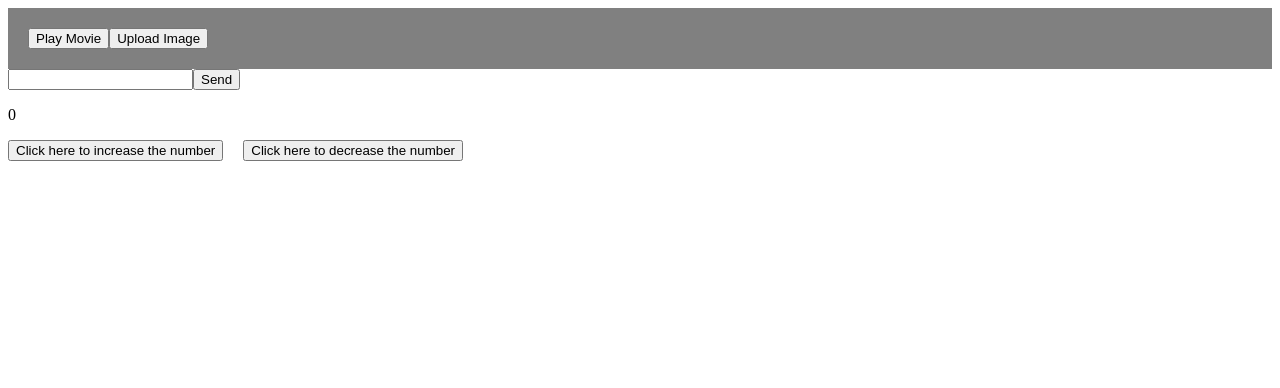
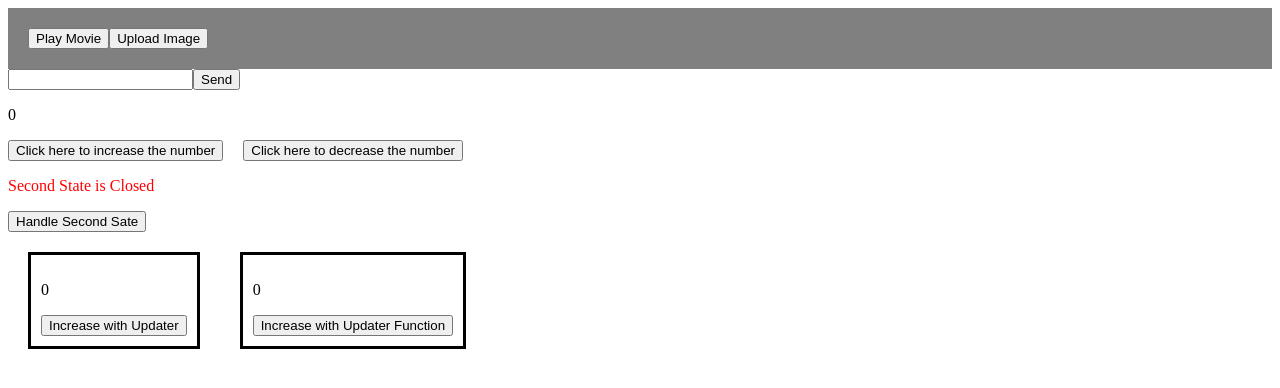
Before and after one commit to engr-mahmudul/React_Following_Documentation, a React (Vite) app in the folder adding-interactivity/: page / in a window 1280 px wide. Shown: the top 388 px of the page. Built offline with nearby package versions, Linux system fonts and the light colour scheme.

Commit message:
Understood the snapshot, batch updating and updating function

```diff
--- a/adding-interactivity/src/components/UseStateHook.jsx
+++ b/adding-interactivity/src/components/UseStateHook.jsx
@@ -1,9 +1,16 @@
 import { useState } from "react";
 export default function UseStateHook() {
   const [counter, setCounter] = useState(0);
+  const [open, setOpen] = useState(false);
+  const [batchUpdater, setBatchUpdater] = useState(0);
+  const [updater, setUpdater] = useState(0);
+
+  // console.log(counter);
+  // console.log(open);
   return (
     <>
       <p>{counter}</p>
+
       <button onClick={() => setCounter(counter + 1)}>
         Click here to increase the number
       </button>
@@ -13,6 +20,40 @@ export default function UseStateHook() {
       >
         Click here to decrease the number
       </button>
+      <p style={{ color: open ? "green" : "red" }}>
+        {open ? "Second State is Open" : "Second State is Closed"}
+      </p>
+      <button onClick={() => setOpen(!open)}>Handle Second Sate</button>
+      <div style={{ display: "flex" }}>
+        <div
+          style={{ margin: "20px", border: "3px solid black", padding: "10px" }}
+        >
+          <p>{batchUpdater}</p>
+          <button
+            onClick={() => {
+              setBatchUpdater(batchUpdater + 1);
+              setBatchUpdater(batchUpdater + 1);
+              setBatchUpdater(batchUpdater + 1);
+            }}
+          >
+            Increase with Updater
+          </button>
+        </div>
+        <div
+          style={{ margin: "20px", border: "3px solid black", padding: "10px" }}
+        >
+          <p>{updater}</p>
+          <button
+            onClick={() => {
+              setUpdater((x) => x + 1);
+              setUpdater((x) => x + 1);
+              setUpdater((x) => x + 1);
+            }}
+          >
+            Increase with Updater Function
+          </button>
+        </div>
+      </div>
     </>
   );
 }
```
